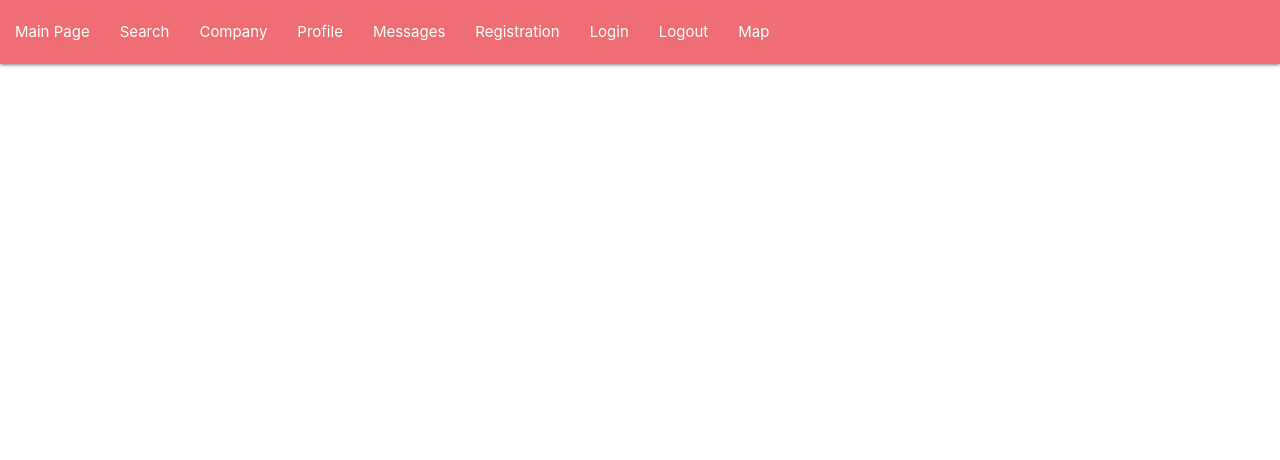
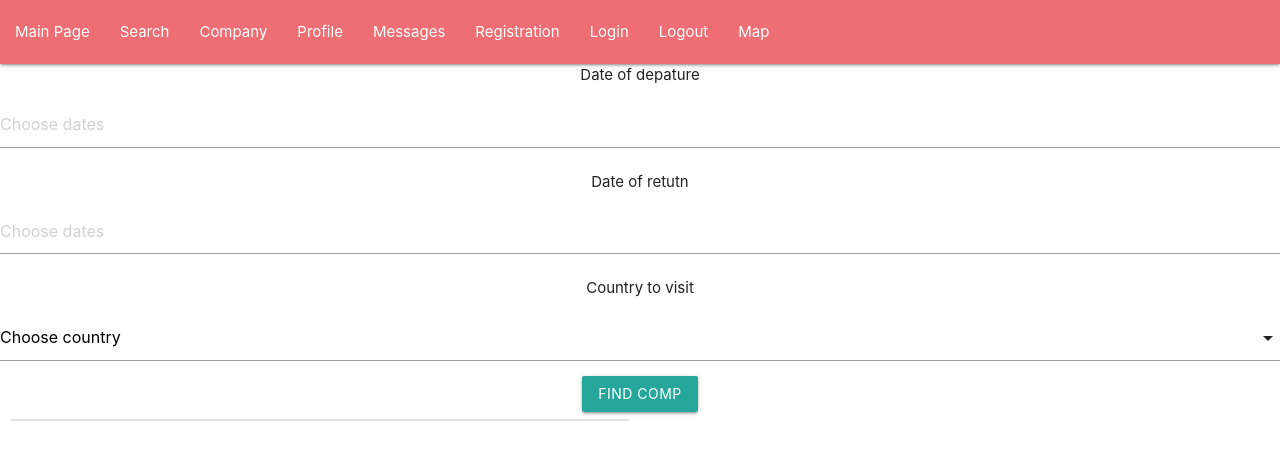
Before and after one commit to Olya-Nik/JoinTravel, a React (Create React App) app in the folder frontend/: page /search in a window 1280 px wide. Shown: the top 460 px of the page. Built offline with nearby package versions, Linux system fonts and the light colour scheme.

Commit message:
Searching

```diff
--- a/frontend/src/App.js
+++ b/frontend/src/App.js
@@ -11,7 +11,8 @@ import { BrowserRouter as Router, Switch, Route } from "react-router-dom";
 import Login from './components/Login';
 import Register from './components/Register';
 import Messages from './components/Messages';
-import SMS from './components/TestSMS'
+import SMS from './components/TestSMS';
+import Search from "./components/Search"
 
 function App() {
   return (
@@ -24,7 +25,7 @@ function App() {
 
           <Route exact path="/map" component={Map}/>
           <Route exact path="/" component={Main} />
-          <Route path="/search" />
+
           <Route exact path="/company" component={Company} />
           <Route path="/company/:id" component={ProfileReady} />
           <Route exact path="/profile" component={Profile} />
@@ -33,6 +34,7 @@ function App() {
           <Route path="/login" component={Login}/>
           <Route path="/logout" />
           <Route path="/sms" component={SMS} />
+          <Route path="/search" component={Search} />
 
         </Switch>
       </div>
--- a/frontend/src/components/Search.jsx
+++ b/frontend/src/components/Search.jsx
@@ -1,12 +1,78 @@
-import React, { Component } from 'react'
+import React from 'react'
 import 'materialize-css/dist/css/materialize.min.css'
-import { Navbar, NavItem } from 'react-materialize';
+import { DatePicker, Button, Select } from 'react-materialize'
+import { Link } from "react-router-dom";
+import SearchedCompany from './SearchedCompany'
+export default class Search extends React.Component {
+    constructor(props) {
+        super(props);
+        this.state = {
+            dateDepature: '',
+            dateReturn: '',
+            country: '',
+            filterUsers: [],
+        }
+    }
+    changeDateDepature = (e) => {
+        this.setState({
+            dateDepature: e
+        })
+    }
+    changeDateReturn = (e) => {
+        this.setState({
+            dateReturn: e
+        })
+    }
+    changeCountry = (e) => {
+        this.setState({
+            country: e.target.value
+        })
+    }
+// async componentDidMount() {
+// }
+onClick = async () => {
+    const data = {
+        dateDepature: this.state.dateDepature,
+        dateReturn: this.state.dateReturn,
+        country: this.state.country
+    }
+    const resp = await fetch ('http://localhost:3001/filter', {
+        method: 'POST',
+        credentials : 'include',
+        headers: {
+                "Accept": "application/json",
+                "Content-Type": "application/json",
+            },
+        body: JSON.stringify(data)
+    })
 
-export default class Search extends Component {
+    const matches = await resp.json()
+    console.log(matches)
+        this.setState({ filterUsers: matches })
+}
     render() {
         return (
             <div>
-
+                Date of depature <DatePicker placeholder="Choose dates" onChange={this.changeDateDepature} />
+                Date of retutn <DatePicker placeholder="Choose dates" onChange={this.changeDateReturn} />
+                Country to visit<Select defaultValue="" onChange={this.changeCountry}>
+                        <option value="" disabled>
+                            Choose country
+                    </option>
+                        <option value="Australia">
+                            Australia
+                    </option>
+                        <option value="Iceland">
+                            Iceland
+                    </option>
+                        <option value="Morocco">
+                            Morocco
+                    </option>
+                    </Select>
+                <Button type="submit" onClick={this.onClick}>FIND COMP
+                    <Link to={'/company'}></Link>
+                    </Button>
+<SearchedCompany users={this.state.filterUsers}/>
             </div>
         )
     }
--- /dev/null
+++ b/frontend/src/components/SearchedCompany.js
@@ -0,0 +1,52 @@
+import React from 'react'
+import { Collection, CollectionItem, Row, Col, Icon } from 'react-materialize'
+import moment from 'moment'
+
+class SearchedCompany extends React.Component {
+    // constructor(props) {
+    //     super(props);
+    //     this.state = {
+    //         allusers: []
+    //     }
+    // }
+    // async componentDidMount() {
+    //     const resp = await fetch('http://localhost:3001/getall')
+    //     const allusers = await resp.json()
+    //     this.setState({ allusers: allusers })
+    //     console.log(this.state)
+    // }
+
+    render() {
+        const allusers = this.props.users
+        console.log(allusers)
+        return (
+            <Row>
+                <Col m={6} s={12}>
+                    <Collection>
+                        {allusers.map((user) =>
+                            <CollectionItem className="avatar" key={user._id}>
+                                <img src={`http://localhost:3001/${user.imageData}`} alt="" className="circle" />
+                                <span className="title">
+                                    {user.name}
+                                </span>
+                                <p>
+                                    Dates of trip: {`${moment(user.dateDepature).format("DD MMM YYYY")} - ${moment(user.dateReturn).format("DD MMM YYYY")}`}
+                                </p>
+                                <p>
+                                    Contacts: {user.contacts}
+                                </p>
+                                <a href={`/company/${user._id}`} className="secondary-content">
+                                    <Icon>
+                                        More info
+                                </Icon>
+                                </a>
+                            </CollectionItem>
+                        )}
+                    </Collection>
+                </Col>
+            </Row>
+        )
+    }
+}
+
+export default SearchedCompany
```
Also changed, not shown: 1 other file (tests, documents, lock files or other folders).
